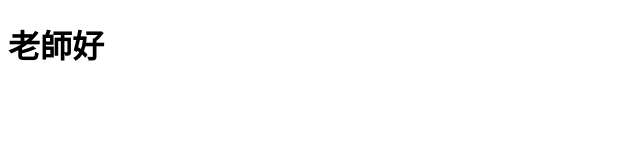
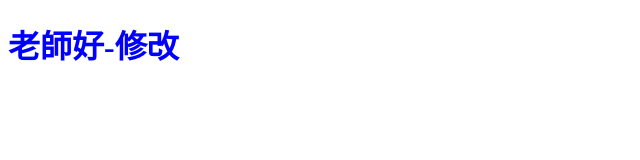
Before and after one commit to L320230/project2, a plain HTML site: page index.html in a window 1280 px wide. Shown: the whole page, without its empty margins (0-640 px from the left). Drawn offline with Linux system fonts and the light colour scheme.

Commit message:
新增css樣式

```diff
--- a/index.html
+++ b/index.html
@@ -4,8 +4,9 @@
     <meta charset="UTF-8" />
     <meta name="viewport" content="width=device-width, initial-scale=1.0" />
     <title>Document</title>
+    <link rel="stylesheet" href="style.css" />
   </head>
   <body>
-    <h1>老師好</h1>
+    <h1>老師好-修改</h1>
   </body>
 </html>
--- /dev/null
+++ b/style.css
@@ -0,0 +1,3 @@
+h1 {
+  color: blue;
+}
```
